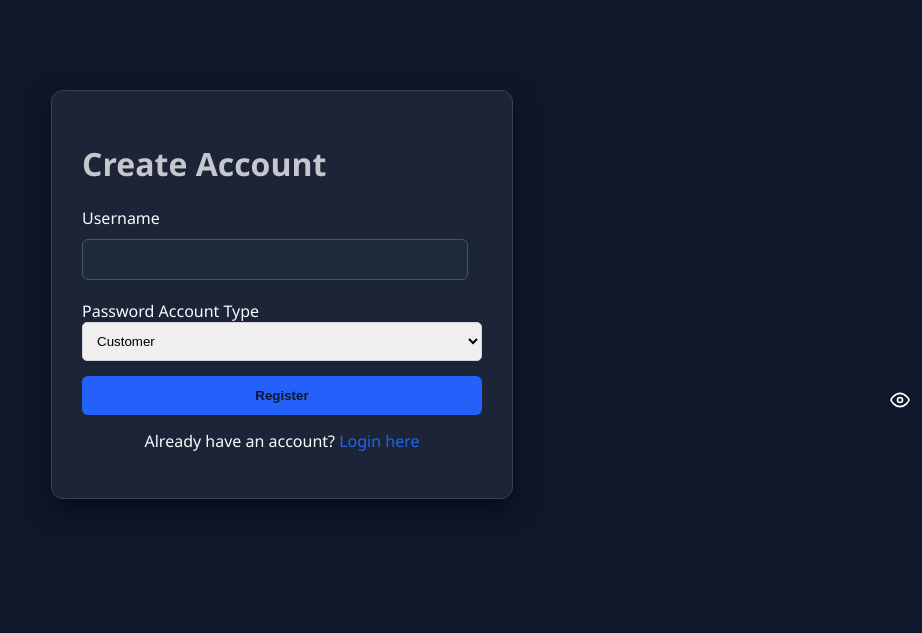
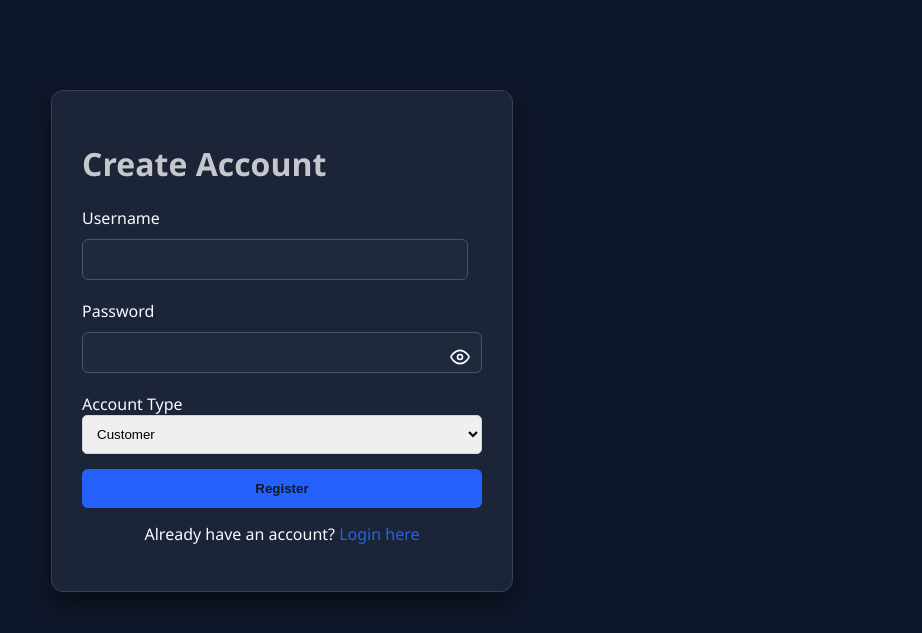
Before and after one commit to khngxuanming-boop/CSP-2620---GROUP-3, a Flask app: page /register in a window 1280 px wide. Shown: the top 633 px of the page, without its empty margins (358-1280 px from the left). Run offline with Flask 3, Linux system fonts and the light colour scheme.

Commit message:
Redo again

```diff
--- a/templates/login.html
+++ b/templates/login.html
@@ -30,13 +30,15 @@
             <input type="text" name="username" required>
 
             <label>Password</label>
+            <div style="position: relative;">
+                <input type="password" name="password" id="password" required style="width: 100%; padding-right: 40px; box-sizing: border-box;">
                 <span onclick="togglePassword('password', this)" style="position: absolute; right: 12px; top: 50%; transform: translateY(-50%); cursor: pointer; user-select: none; display: flex; align-items: center;">
                     <svg xmlns="http://www.w3.org/2000/svg" width="20" height="20" viewBox="0 0 24 24" fill="none" stroke="currentColor" stroke-width="2" stroke-linecap="round" stroke-linejoin="round">
                         <path d="M1 12s4-8 11-8 11 8 11 8-4 8-11 8-11-8-11-8Z"></path>
                         <circle cx="12" cy="12" r="3"></circle>
                     </svg>
                 </span>
-
+            </div>
 
 
             <button type="submit" style="width: 100%; margin-top: 15px;">Sign In</button>
--- a/templates/register.html
+++ b/templates/register.html
@@ -17,12 +17,15 @@
             <input type="text" name="username" required>
 
             <label>Password</label>
+            <div style="position: relative;">
+                <input type="password" name="password" id="password" required style="width: 100%; padding-right: 40px; box-sizing: border-box;">
                 <span onclick="togglePassword('password', this)" style="position: absolute; right: 12px; top: 50%; transform: translateY(-50%); cursor: pointer; user-select: none; display: flex; align-items: center;">
                     <svg xmlns="http://www.w3.org/2000/svg" width="20" height="20" viewBox="0 0 24 24" fill="none" stroke="currentColor" stroke-width="2" stroke-linecap="round" stroke-linejoin="round">
                         <path d="M1 12s4-8 11-8 11 8 11 8-4 8-11 8-11-8-11-8Z"></path>
                         <circle cx="12" cy="12" r="3"></circle>
                     </svg>
                 </span>
+            </div>
 
             <label>Account Type</label>
             <select name="role" style="width: 100%; padding: 10px; margin-bottom: 15px; border-radius: 5px; border: 1px solid #d1d5db;">
```
Also changed, not shown: queue_system.db (deleted).
